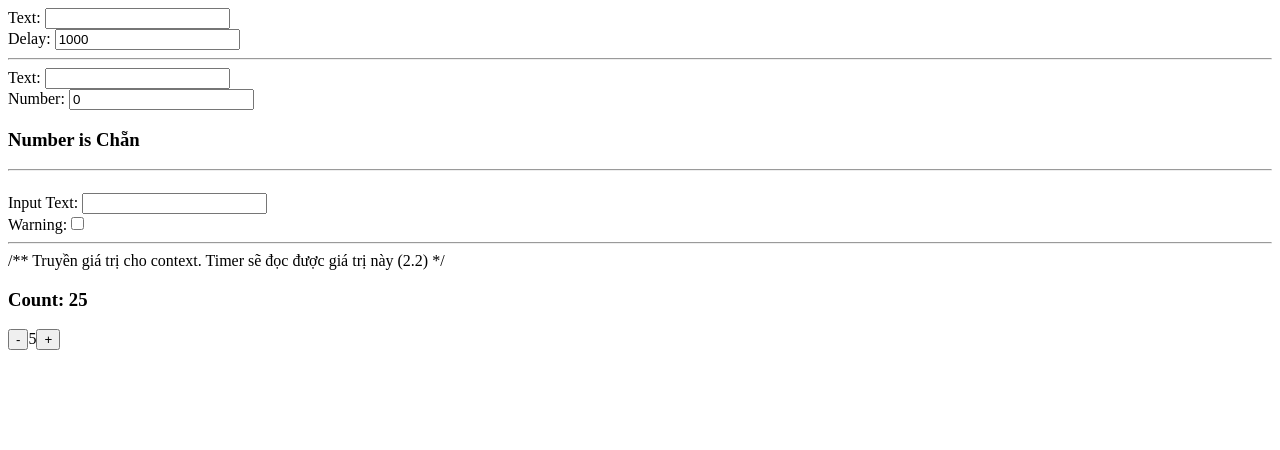
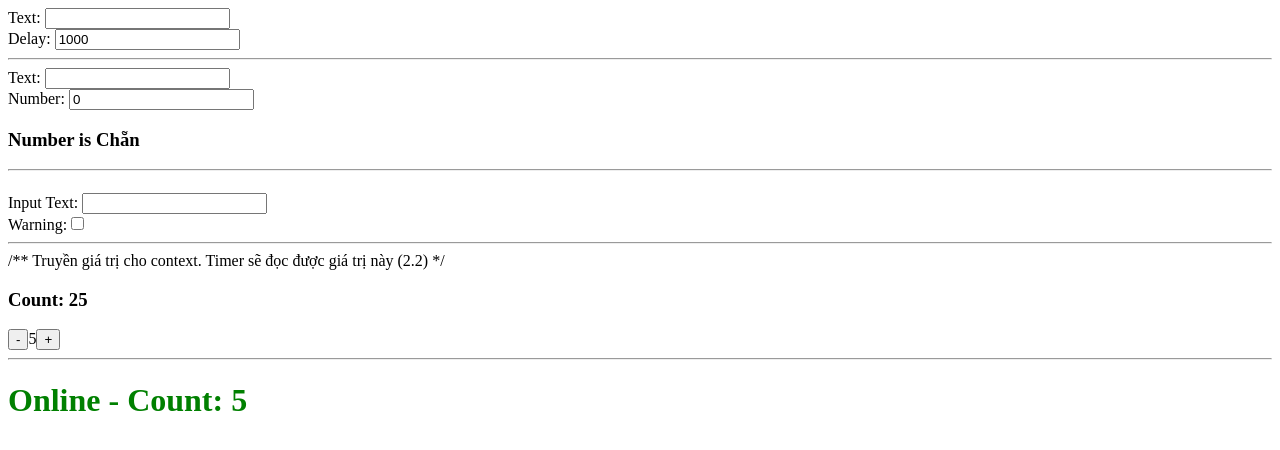
Before and after one commit to trikhaidev/self-study-fe, a React (Vite) app in the folder React/Day250528/: page / in a window 1280 px wide. Shown: the top 450 px of the page. Built offline with nearby package versions, Linux system fonts and the light colour scheme.

Commit message:
Ôn tập effect và effectEvent

```diff
--- a/React/Day250528/src/App.tsx
+++ b/React/Day250528/src/App.tsx
@@ -1,6 +1,7 @@
 import Chat from "./components/Chat"
 import EffectEvent from "./components/EffectEvent"
 import Memo from "./components/Memo"
+import Network from "./components/Network"
 import Timer from "./components/Timer"
 import { InCrementContext } from "./contexts/IncrementContext"
 
@@ -16,6 +17,8 @@ function App() {
       <InCrementContext value={5}> /** Truyền giá trị cho context. Timer sẽ đọc được giá trị này (2.2) */
         <Timer></Timer>
       </InCrementContext>
+      <hr></hr>
+      <Network></Network>
     </>
   )
 }
--- /dev/null
+++ b/React/Day250528/src/components/Network.tsx
@@ -0,0 +1,43 @@
+import { useEffect, useEffectEvent, useState } from "react";
+
+export default function Network() {
+    const [isOnline, setIsOnline] = useState(true);
+    const [count, setCount] = useState(0);
+
+    const counting = useEffectEvent(() => {
+        console.log("Counting...");
+        if(isOnline) {
+            setCount(count + 1);
+        }
+    });
+
+    useEffect(() => {
+        function handleOnline() {
+            setIsOnline(true);
+        }
+        function handleOffline() {
+            setIsOnline(false);
+        }
+        window.addEventListener("online", handleOnline);
+        window.addEventListener("offline", handleOffline);
+
+        const id = setInterval(() => {
+            counting();
+        },1000);
+
+        return () => {
+            window.removeEventListener("online", handleOnline);
+            window.removeEventListener("offline", handleOffline);
+            clearInterval(id);
+        };
+    });
+    return (
+        <>
+            <h1
+                style={{
+                    color: isOnline ? 'green' : 'red'
+                }}
+            >{isOnline ? "Online" : "Offline"} - Count: {count}</h1>
+        </>
+    );
+}
```
